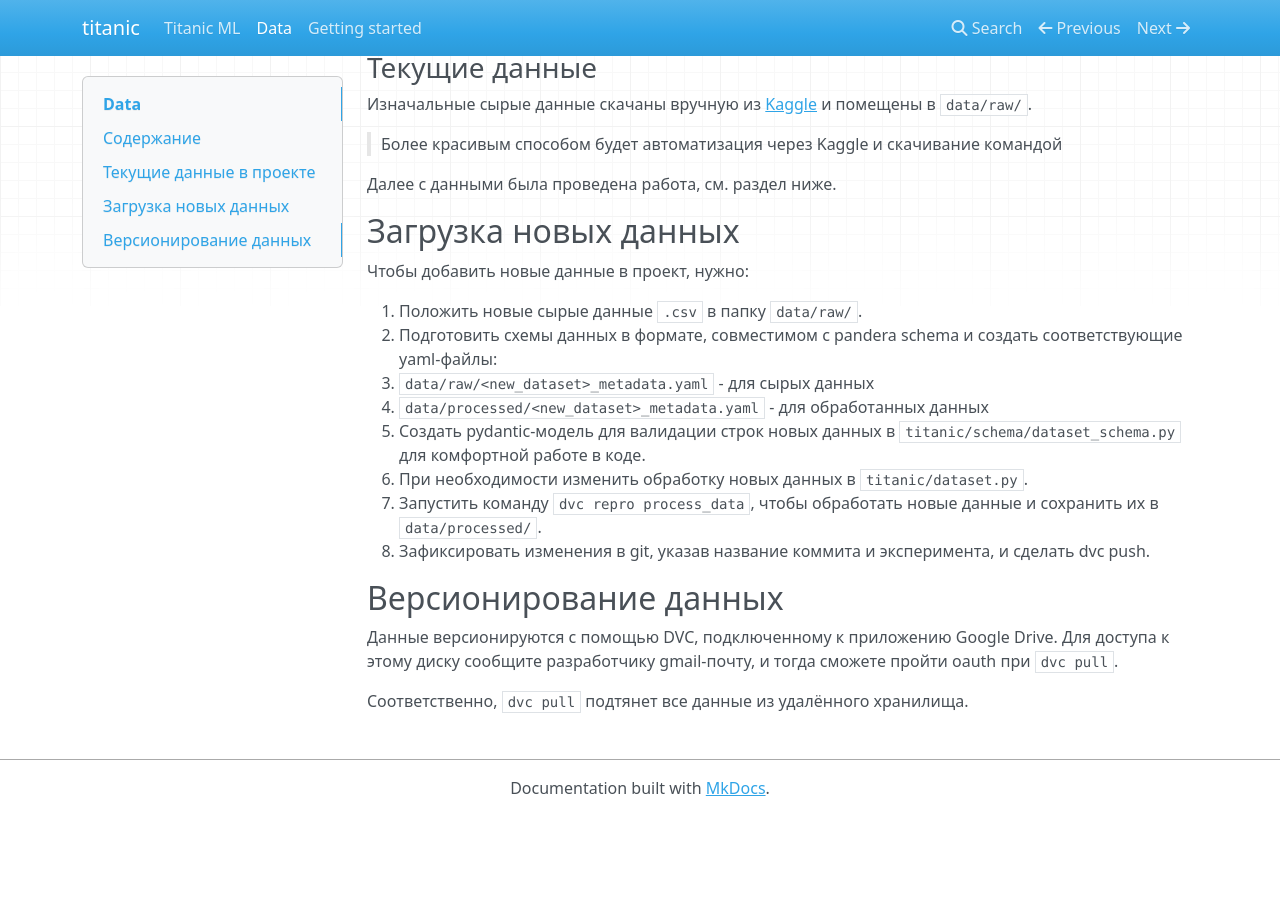
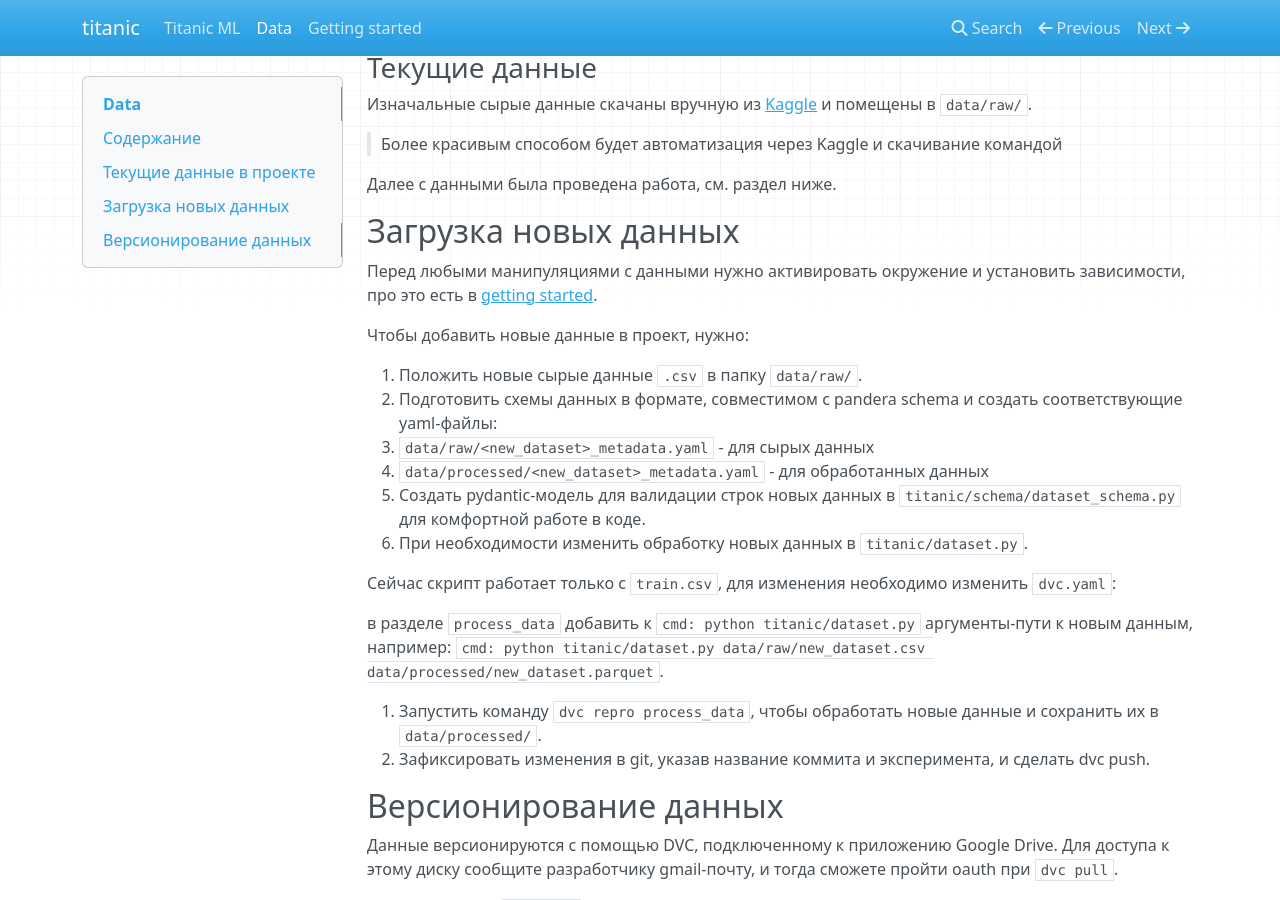
Before and after one commit to 3ndetz/titanic, an MkDocs documentation site: the page built from docs/docs/data.md, in a window 1280 px wide and 900 px high, scrolled down 1044 px. Built offline with MkDocs 1.6.1, drawn with Linux system fonts in a browser that asks for light colours; nearby versions of some CDN libraries; before the commit the page ends 1860 px from its top, so only the background shows below that.

Commit message:
add data preprocess API usage example, docs update

```diff
--- a/docs/docs/data.md
+++ b/docs/docs/data.md
@@ -58,6 +58,8 @@ titanic/
 
 ## Загрузка новых данных
 
+Перед любыми манипуляциями с данными нужно активировать окружение и установить зависимости, про это есть в [getting started](./getting-started.md).
+
 Чтобы добавить новые данные в проект, нужно:
 
 1. Положить новые сырые данные `.csv` в папку `data/raw/`.
@@ -66,6 +68,12 @@ titanic/
    2. `data/processed/<new_dataset>_metadata.yaml` - для обработанных данных
    3. Создать pydantic-модель для валидации строк новых данных в `titanic/schema/dataset_schema.py` для комфортной работе в коде.
 3. При необходимости изменить обработку новых данных в `titanic/dataset.py`.
+
+   Сейчас скрипт работает только с `train.csv`, для изменения необходимо изменить `dvc.yaml`:
+
+   в разделе `process_data` добавить к `cmd: python titanic/dataset.py` аргументы-пути к новым данным, например:
+   `cmd: python titanic/dataset.py data/raw/new_dataset.csv data/processed/new_dataset.parquet`.
+
 4. Запустить команду `dvc repro process_data`, чтобы обработать новые данные и сохранить их в `data/processed/`.
 5. Зафиксировать изменения в git, указав название коммита и эксперимента, и сделать dvc push.
 
```
Also changed, not shown: docs/reports/hw2.md (+3 -1 lines).
